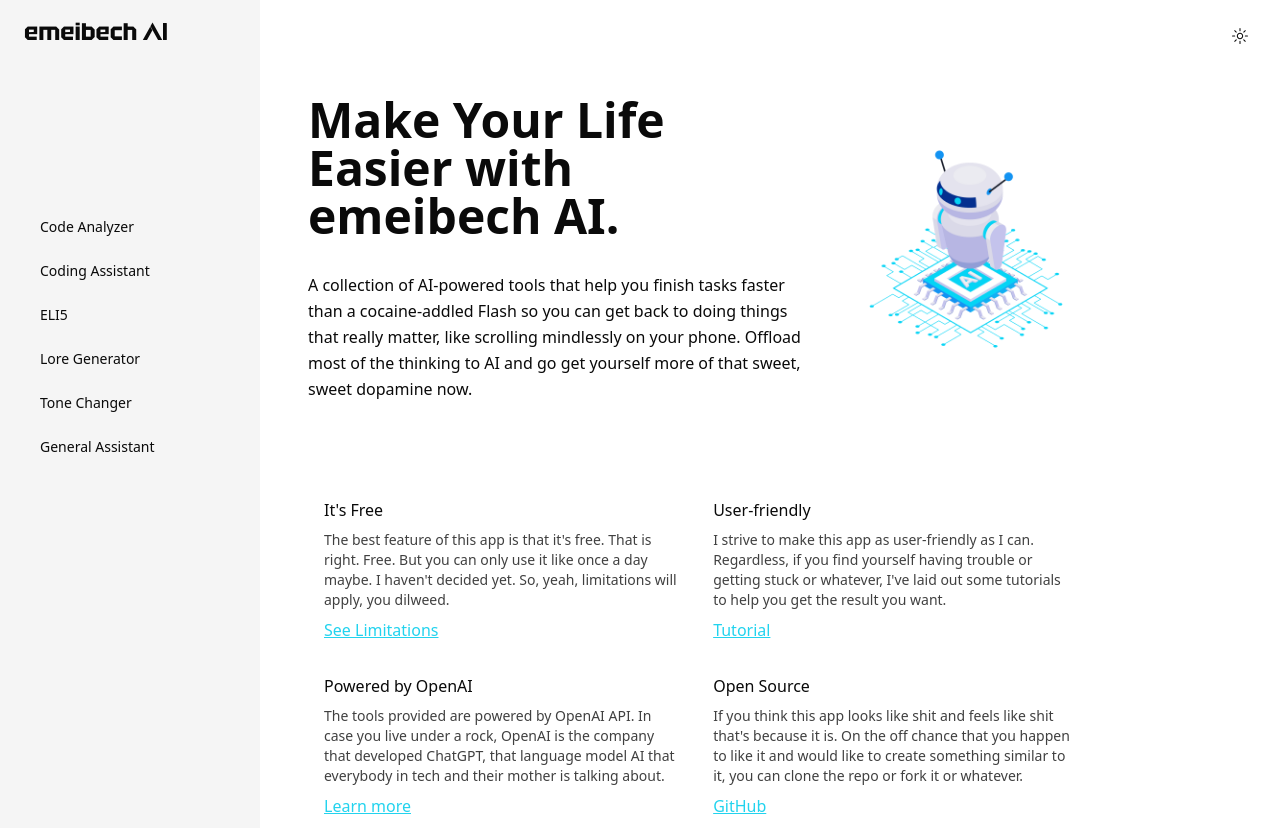
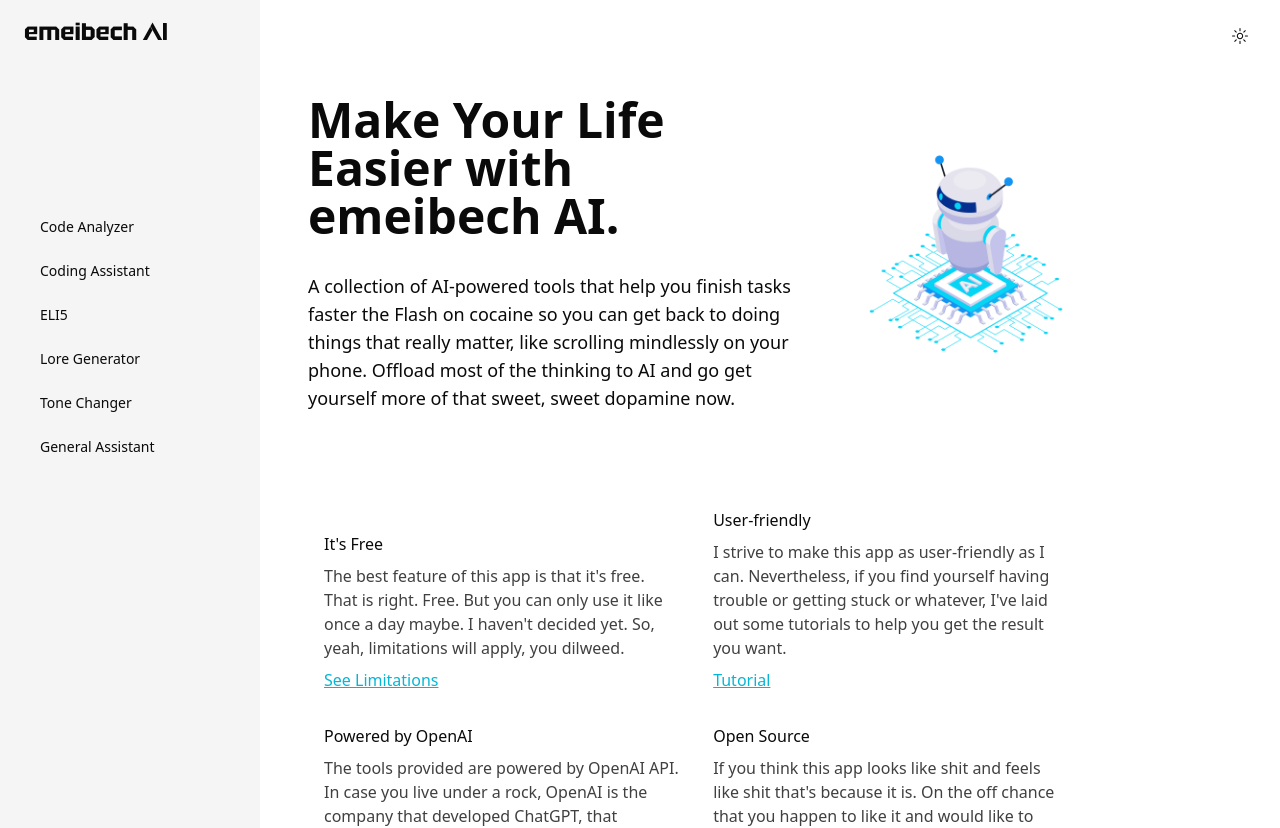
Before and after one commit to emeibech/ai-tools, a React (Vite) app: page / in a window 1280 px wide. Shown: the top 828 px of the page. Built offline with nearby package versions, Linux system fonts and the light colour scheme; no server answers.

Commit message:
Add infographic about large language models

```diff
--- a/src/layout/main/home/Home.tsx
+++ b/src/layout/main/home/Home.tsx
@@ -1,6 +1,7 @@
 import { cn } from "@/lib/utils";
+import InfoCluster from "./components/InfoCluster";
 import botImg from "./imgs/bot.png";
-import InfoCluster from "./components/InfoCluster";
+import llm from "./imgs/llm.jpg";
 
 interface Props {
   className?: string;
@@ -25,11 +26,11 @@ export default function Home(props: Props) {
           >
             Make Your Life Easier with emeibech AI.
           </h2>
-          <h3 className="max-w-[640px]">
+          <h3 className="max-w-[640px] text-lg">
             A collection of AI-powered tools that help you finish tasks faster
-            than a cocaine-addled Flash so you can get back to doing things that
-            really matter, like scrolling mindlessly on your phone. Offload most
-            of the thinking to AI and go get yourself more of that sweet, sweet
+            the Flash on cocaine so you can get back to doing things that really
+            matter, like scrolling mindlessly on your phone. Offload most of the
+            thinking to AI and go get yourself more of that sweet, sweet
             dopamine now.
           </h3>
         </section>
@@ -37,6 +38,7 @@ export default function Home(props: Props) {
           height={"240px"}
           width={"240px"}
           src={botImg}
+          alt="AI Chatbot"
           className={cn(
             "max-w-[240px] max-h-[240px] mt-4 leading-loose",
             "lg:mt-0",
@@ -52,7 +54,7 @@ export default function Home(props: Props) {
       >
         <InfoCluster className="place-self-end">
           <h2 className={cn("font-medium")}>It's Free</h2>
-          <p className={cn("text-card-foreground text-sm")}>
+          <p className={cn("text-card-foreground")}>
             The best feature of this app is that it's free. That is right. Free.
             But you can only use it like once a day maybe. I haven't decided
             yet. So, yeah, limitations will apply, you dilweed.
@@ -60,7 +62,7 @@ export default function Home(props: Props) {
           <a
             href={"#"}
             target="_blank"
-            className={cn("text-cyan-400 underline")}
+            className={cn("text-cyan-500 underline")}
           >
             See Limitations
           </a>
@@ -68,15 +70,15 @@ export default function Home(props: Props) {
 
         <InfoCluster>
           <h2 className={cn("font-medium")}>User-friendly</h2>
-          <p className={cn("text-card-foreground text-sm")}>
-            I strive to make this app as user-friendly as I can. Regardless, if
-            you find yourself having trouble or getting stuck or whatever, I've
-            laid out some tutorials to help you get the result you want.
+          <p className={cn("text-card-foreground")}>
+            I strive to make this app as user-friendly as I can. Nevertheless,
+            if you find yourself having trouble or getting stuck or whatever,
+            I've laid out some tutorials to help you get the result you want.
           </p>
           <a
             href={"#"}
             target="_blank"
-            className={cn("text-cyan-400 underline")}
+            className={cn("text-cyan-500 underline")}
           >
             Tutorial
           </a>
@@ -84,7 +86,7 @@ export default function Home(props: Props) {
 
         <InfoCluster className="place-self-end">
           <h2 className={cn("font-medium")}>Powered by OpenAI</h2>
-          <p className="text-card-foreground text-sm">
+          <p className="text-card-foreground">
             The tools provided are powered by OpenAI API. In case you live under
             a rock, OpenAI is the company that developed ChatGPT, that language
             model AI that everybody in tech and their mother is talking about.
@@ -92,7 +94,7 @@ export default function Home(props: Props) {
           <a
             href={"#"}
             target="_blank"
-            className={cn("text-cyan-400 underline")}
+            className={cn("text-cyan-500 underline")}
           >
             Learn more
           </a>
@@ -100,7 +102,7 @@ export default function Home(props: Props) {
 
         <InfoCluster>
           <h2 className={cn("font-medium")}>Open Source</h2>
-          <p className="text-card-foreground text-sm">
+          <p className="text-card-foreground">
             If you think this app looks like shit and feels like shit that's
             because it is. On the off chance that you happen to like it and
             would like to create something similar to it, you can clone the repo
@@ -109,12 +111,30 @@ export default function Home(props: Props) {
           <a
             href={"#"}
             target="_blank"
-            className={cn("text-cyan-400 underline")}
+            className={cn("text-cyan-500 underline")}
           >
             GitHub
           </a>
         </InfoCluster>
       </section>
+
+      <figure className={cn("grid place-items-center mt-20", "xl:mt-30")}>
+        <img
+          src={llm}
+          alt="Large Language Model Basics Infographic"
+          className=""
+        />
+        <figcaption className="text-xs text-muted-foreground">
+          Infographic from{" "}
+          <a
+            className="text-cyan-500"
+            target="_blank"
+            href={import.meta.env.VITE_KEYPOINT_INTELLIGENCE_URL}
+          >
+            Keypoint Intelligence
+          </a>
+        </figcaption>
+      </figure>
     </main>
   );
 }
--- a/src/layout/main/home/components/InfoCluster.tsx
+++ b/src/layout/main/home/components/InfoCluster.tsx
@@ -15,7 +15,8 @@ export default function InfoCluster(props: Props) {
       className={cn(
         `${className}`,
         "p-4 flex flex-col justify-between mx-auto max-w-[640px] gap-2",
-        "2xl:max-w-[480px] 2xl:min-w-[480px] 2xl:min-h-[160px] 2xl:mx-0 2xl:gap-0",
+        "2xl:max-w-[480px] 2xl:min-w-[480px] 2xl:min-h-[200px]",
+        "2xl:mx-0 2xl:gap-0",
       )}
       aria-label={ariaLabel}
       role={role}
```
Also changed, not shown: src/layout/main/home/imgs/llm.jpg (added).
